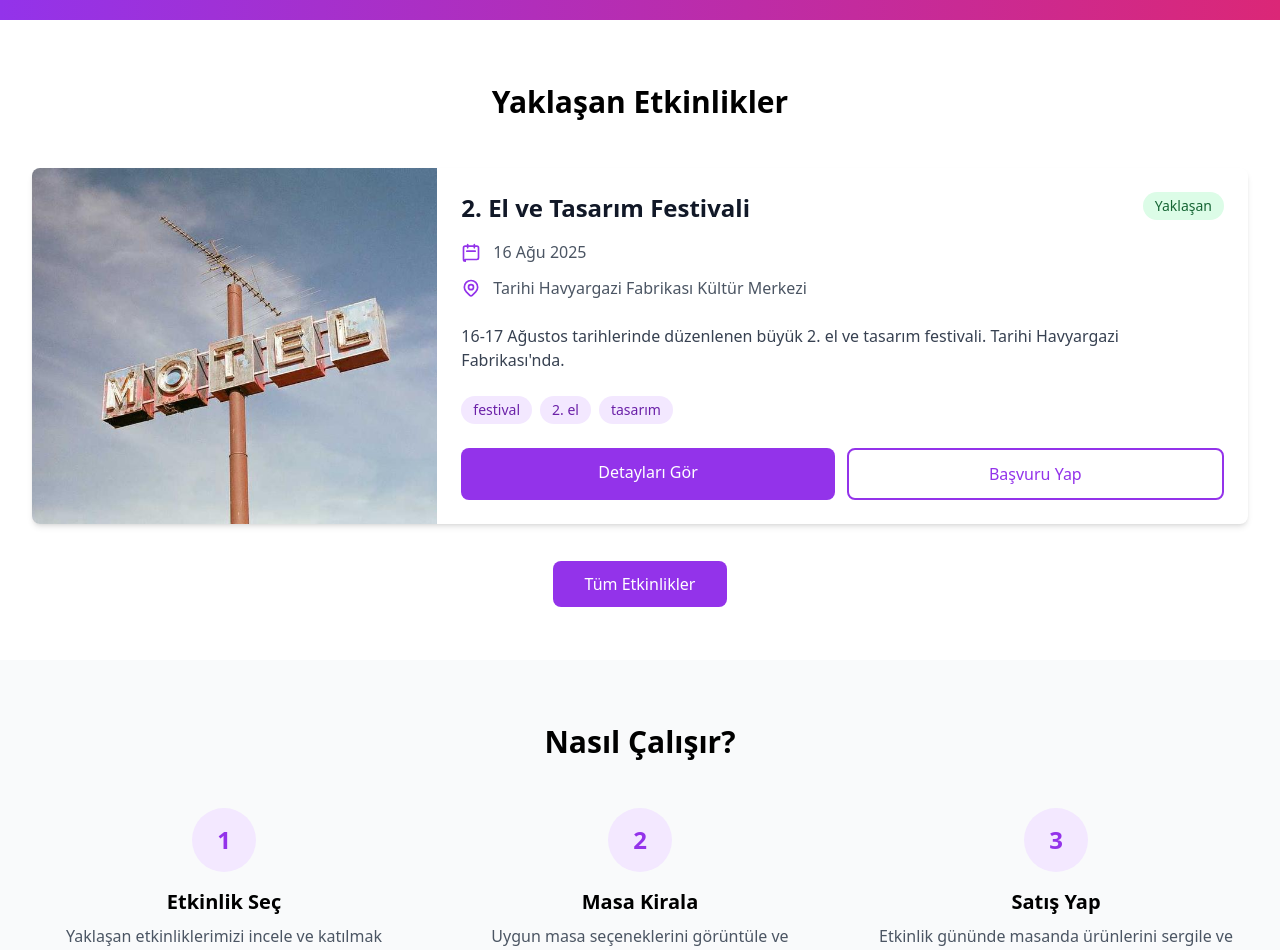
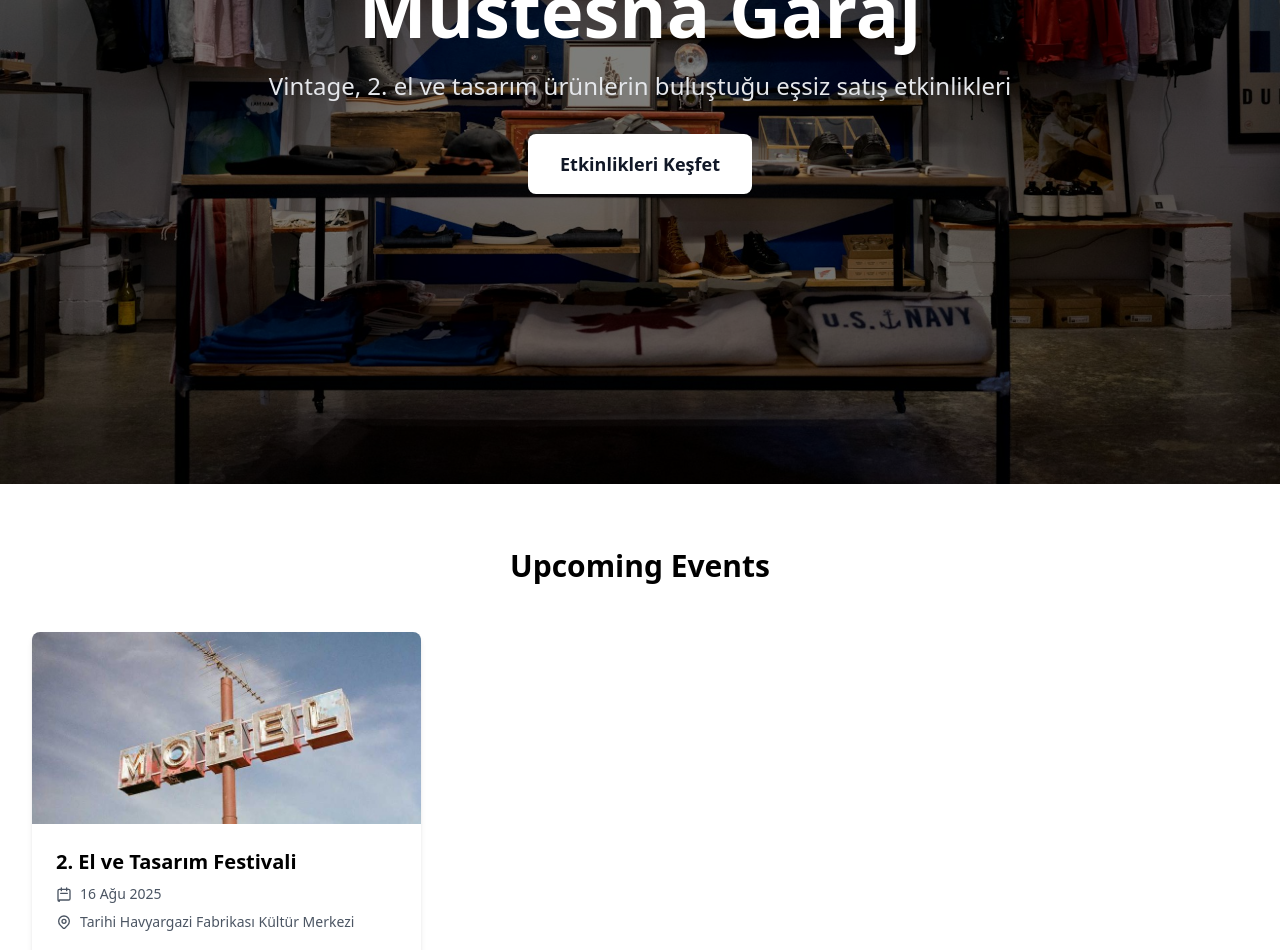
Before and after one commit to alialaca/mustesnagaraj, a Nuxt app: page / in a window 1280 px wide. Shown: the part 380-1330 px from the top of the page. Built offline with nearby package versions, Linux system fonts and the light colour scheme.

Commit message:
Revamp hero section and enhance upcoming events display with improved layout and styling

```diff
--- a/pages/index.vue
+++ b/pages/index.vue
@@ -1,78 +1,58 @@
 <template>
   <div>
     <!-- Hero Section -->
-    <section class="bg-gradient-to-r from-purple-600 to-pink-600 text-white py-20">
-      <div class="max-w-7xl mx-auto px-4 sm:px-6 lg:px-8 text-center">
-        <h1 class="text-4xl md:text-6xl font-bold mb-6">
-          MüstesnaGaraj
+    <section class="relative h-screen overflow-hidden">
+      <div class="absolute inset-0">
+        <img src="/images/hero-vintage-market.jpg" alt="Vintage Market" class="w-full h-full object-cover">
+        <div class="absolute inset-0 bg-black bg-opacity-50"></div>
+      </div>
+      <div class="relative z-10 flex items-center justify-center h-full text-white text-center">
+        <div class="max-w-4xl mx-auto px-4 sm:px-6 lg:px-8">
+          <h1 class="text-5xl md:text-7xl font-bold mb-6 text-white">
+            Müstesna Garaj
           </h1>
-        <p class="text-xl md:text-2xl mb-8 max-w-3xl mx-auto">
+          <p class="text-xl md:text-2xl mb-8 max-w-3xl mx-auto text-gray-200">
             Vintage, 2. el ve tasarım ürünlerin buluştuğu eşsiz satış etkinlikleri
           </p>
-        <NuxtLink to="/etkinlikler" class="bg-white text-purple-600 px-8 py-3 rounded-lg text-lg font-semibold hover:bg-gray-100 transition-colors">
+          <NuxtLink to="/etkinlikler" class="inline-block bg-white text-gray-900 px-8 py-4 rounded-lg text-lg font-semibold hover:bg-gray-100 transition-colors">
             Etkinlikleri Keşfet
           </NuxtLink>
+        </div>
       </div>
     </section>
 
     <!-- Yaklaşan Etkinlikler -->
     <section class="py-16 bg-white">
       <div class="max-w-7xl mx-auto px-4 sm:px-6 lg:px-8">
-        <h2 class="text-3xl font-bold text-center mb-12">Yaklaşan Etkinlikler</h2>
-        <div class="space-y-8">
+        <h2 class="text-3xl font-bold text-center mb-12">Upcoming Events</h2>
+        <div class="grid grid-cols-1 md:grid-cols-2 lg:grid-cols-3 gap-6">
           <div v-for="event in upcomingEvents" :key="event.id" class="bg-white rounded-lg shadow-md overflow-hidden hover:shadow-lg transition-shadow">
-            <div class="md:flex">
-              <div class="md:w-1/3">
-                <img :src="event.image" :alt="event.title" class="w-full h-64 md:h-full object-cover">
-              </div>
-              <div class="md:w-2/3 p-6">
-                <div class="flex justify-between items-start mb-4">
-                  <h3 class="text-2xl font-bold text-gray-900">{{ event.title }}</h3>
-                  <span class="px-3 py-1 bg-green-100 text-green-800 rounded-full text-sm font-medium">
-                    Yaklaşan
-                  </span>
-                </div>
-
-                <div class="space-y-3 mb-6">
-                  <div class="flex items-center text-gray-600">
-                    <svg class="h-5 w-5 mr-3 text-purple-600" fill="none" viewBox="0 0 24 24" stroke="currentColor">
+            <img :src="event.image" :alt="event.title" class="w-full h-48 object-cover">
+            <div class="p-6">
+              <h3 class="text-xl font-semibold mb-2">{{ event.title }}</h3>
+              <div class="flex items-center text-gray-600 mb-2">
+                <svg class="h-4 w-4 mr-2" fill="none" viewBox="0 0 24 24" stroke="currentColor">
                   <path stroke-linecap="round" stroke-linejoin="round" stroke-width="2" d="M8 7V3m8 4V3m-9 8h10M5 21h14a2 2 0 002-2V7a2 2 0 00-2-2H5a2 2 0 00-2 2v14a2 2 0 002 2z" />
                 </svg>
-                    <span>{{ formatEventDateShort(event.date) }}</span>
+                <span class="text-sm">{{ formatEventDateShort(event.date) }}</span>
               </div>
-
-                  <div class="flex items-center text-gray-600">
-                    <svg class="h-5 w-5 mr-3 text-purple-600" fill="none" viewBox="0 0 24 24" stroke="currentColor">
+              <div class="flex items-center text-gray-600 mb-4">
+                <svg class="h-4 w-4 mr-2" fill="none" viewBox="0 0 24 24" stroke="currentColor">
                   <path stroke-linecap="round" stroke-linejoin="round" stroke-width="2" d="M17.657 16.657L13.414 20.9a1.998 1.998 0 01-2.827 0l-4.244-4.243a8 8 0 1111.314 0z" />
                   <path stroke-linecap="round" stroke-linejoin="round" stroke-width="2" d="M15 11a3 3 0 11-6 0 3 3 0 016 0z" />
                 </svg>
-                    <span>{{ event.location.name }}</span>
+                <span class="text-sm">{{ event.location.name }}</span>
               </div>
-                </div>
-
-                <p class="text-gray-700 mb-6">{{ event.description }}</p>
-
-                <div class="flex flex-wrap gap-2 mb-6">
-                  <span v-for="category in event.categories" :key="category" class="px-3 py-1 bg-purple-100 text-purple-800 rounded-full text-sm">
-                    {{ category }}
-                  </span>
-                </div>
-
-                <div class="flex flex-col sm:flex-row gap-3">
-                  <NuxtLink :to="`/etkinlik/${event.id}`" class="flex-1 bg-purple-600 text-white text-center py-3 px-6 rounded-lg hover:bg-purple-700 transition-colors font-medium">
-                    Detayları Gör
-                  </NuxtLink>
-                  <NuxtLink :to="`/satisci-basvuru?event=${event.id}`" class="flex-1 bg-white text-purple-600 border-2 border-purple-600 text-center py-3 px-6 rounded-lg hover:bg-purple-50 transition-colors font-medium">
-                    Başvuru Yap
+              <p class="text-gray-700 text-sm mb-4 line-clamp-2">{{ event.description }}</p>
+              <NuxtLink :to="`/etkinlik/${event.id}`" class="inline-block bg-black text-white px-4 py-2 rounded text-sm hover:bg-gray-800 transition-colors">
+                Learn More
               </NuxtLink>
             </div>
           </div>
         </div>
-          </div>
-        </div>
         <div class="text-center mt-12">
-          <NuxtLink to="/etkinlikler" class="bg-purple-600 text-white px-8 py-3 rounded-lg hover:bg-purple-700 transition-colors">
-            Tüm Etkinlikler
+          <NuxtLink to="/etkinlikler" class="bg-black text-white px-8 py-3 rounded-lg hover:bg-gray-800 transition-colors">
+            View All Events
           </NuxtLink>
         </div>
       </div>
```
Also changed, not shown: public/images/hero-vintage-market.jpg (added). Lines whose indentation alone changed are shown as unchanged.
